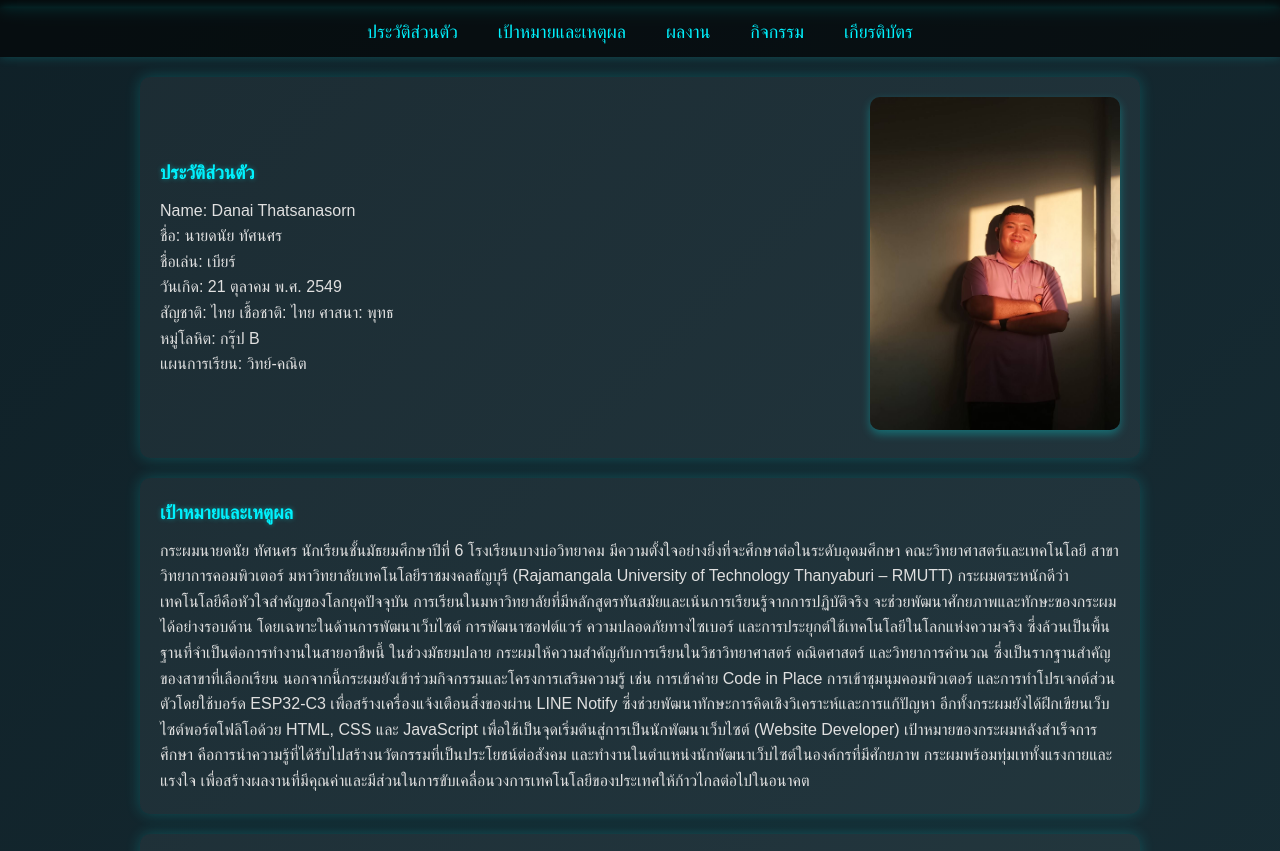
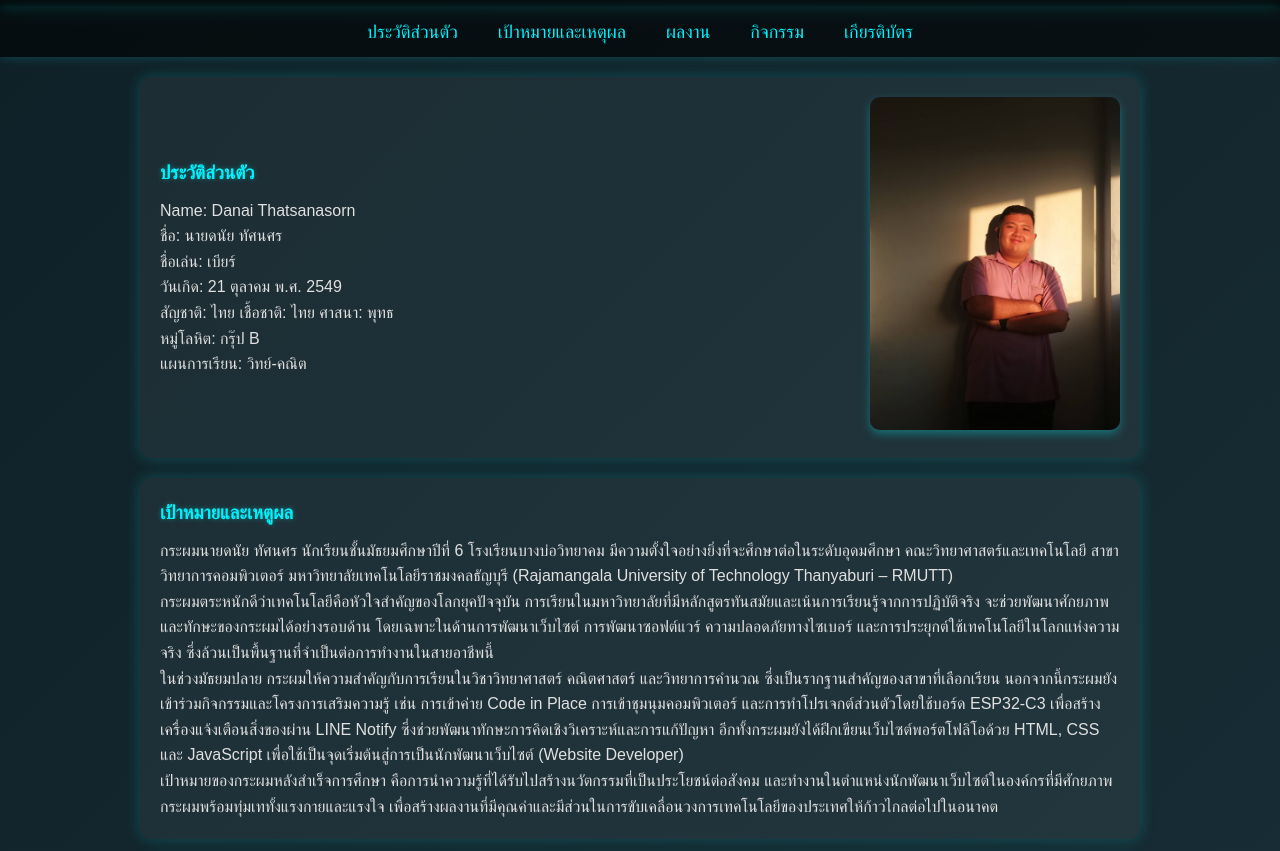
Before and after one commit to mrdanaita-arch/MyPortfolio, a plain HTML site: page index.html in a window 1280 px wide. Shown: the part 96-947 px from the top of the page. Drawn offline with Linux system fonts and the light colour scheme.

Commit message:
Update index.html

```diff
--- a/index.html
+++ b/index.html
@@ -47,11 +47,10 @@
             <div class="con2">
                 <div class="maincon info2"></div>
                 <h3>เป้าหมายและเหตูผล</h3>
-                <p>
-                         กระผมนายดนัย ทัศนศร นักเรียนชั้นมัธยมศึกษาปีที่ 6 โรงเรียนบางบ่อวิทยาคม มีความตั้งใจอย่างยิ่งที่จะศึกษาต่อในระดับอุดมศึกษา คณะวิทยาศาสตร์และเทคโนโลยี สาขาวิทยาการคอมพิวเตอร์ มหาวิทยาลัยเทคโนโลยีราชมงคลธัญบุรี (Rajamangala University of Technology Thanyaburi – RMUTT)
-    กระผมตระหนักดีว่าเทคโนโลยีคือหัวใจสำคัญของโลกยุคปัจจุบัน การเรียนในมหาวิทยาลัยที่มีหลักสูตรทันสมัยและเน้นการเรียนรู้จากการปฏิบัติจริง จะช่วยพัฒนาศักยภาพและทักษะของกระผมได้อย่างรอบด้าน โดยเฉพาะในด้านการพัฒนาเว็บไซต์ การพัฒนาซอฟต์แวร์ ความปลอดภัยทางไซเบอร์ และการประยุกต์ใช้เทคโนโลยีในโลกแห่งความจริง ซึ่งล้วนเป็นพื้นฐานที่จำเป็นต่อการทำงานในสายอาชีพนี้
-   ในช่วงมัธยมปลาย กระผมให้ความสำคัญกับการเรียนในวิชาวิทยาศาสตร์ คณิตศาสตร์ และวิทยาการคำนวณ ซึ่งเป็นรากฐานสำคัญของสาขาที่เลือกเรียน นอกจากนี้กระผมยังเข้าร่วมกิจกรรมและโครงการเสริมความรู้ เช่น การเข้าค่าย Code in Place การเข้าชุมนุมคอมพิวเตอร์ และการทำโปรเจกต์ส่วนตัวโดยใช้บอร์ด ESP32-C3 เพื่อสร้างเครื่องแจ้งเตือนสิ่งของผ่าน LINE Notify ซึ่งช่วยพัฒนาทักษะการคิดเชิงวิเคราะห์และการแก้ปัญหา อีกทั้งกระผมยังได้ฝึกเขียนเว็บไซต์พอร์ตโฟลิโอด้วย HTML, CSS และ JavaScript เพื่อใช้เป็นจุดเริ่มต้นสู่การเป็นนักพัฒนาเว็บไซต์ (Website Developer)
-    เป้าหมายของกระผมหลังสำเร็จการศึกษา คือการนำความรู้ที่ได้รับไปสร้างนวัตกรรมที่เป็นประโยชน์ต่อสังคม และทำงานในตำแหน่งนักพัฒนาเว็บไซต์ในองค์กรที่มีศักยภาพ กระผมพร้อมทุ่มเททั้งแรงกายและแรงใจ เพื่อสร้างผลงานที่มีคุณค่าและมีส่วนในการขับเคลื่อนวงการเทคโนโลยีของประเทศให้ก้าวไกลต่อไปในอนาคต </p>
+                <p>        กระผมนายดนัย ทัศนศร นักเรียนชั้นมัธยมศึกษาปีที่ 6 โรงเรียนบางบ่อวิทยาคม มีความตั้งใจอย่างยิ่งที่จะศึกษาต่อในระดับอุดมศึกษา คณะวิทยาศาสตร์และเทคโนโลยี สาขาวิทยาการคอมพิวเตอร์ มหาวิทยาลัยเทคโนโลยีราชมงคลธัญบุรี (Rajamangala University of Technology Thanyaburi – RMUTT)</p>
+    <p>กระผมตระหนักดีว่าเทคโนโลยีคือหัวใจสำคัญของโลกยุคปัจจุบัน การเรียนในมหาวิทยาลัยที่มีหลักสูตรทันสมัยและเน้นการเรียนรู้จากการปฏิบัติจริง จะช่วยพัฒนาศักยภาพและทักษะของกระผมได้อย่างรอบด้าน โดยเฉพาะในด้านการพัฒนาเว็บไซต์ การพัฒนาซอฟต์แวร์ ความปลอดภัยทางไซเบอร์ และการประยุกต์ใช้เทคโนโลยีในโลกแห่งความจริง ซึ่งล้วนเป็นพื้นฐานที่จำเป็นต่อการทำงานในสายอาชีพนี้</p>
+   <p>ในช่วงมัธยมปลาย กระผมให้ความสำคัญกับการเรียนในวิชาวิทยาศาสตร์ คณิตศาสตร์ และวิทยาการคำนวณ ซึ่งเป็นรากฐานสำคัญของสาขาที่เลือกเรียน นอกจากนี้กระผมยังเข้าร่วมกิจกรรมและโครงการเสริมความรู้ เช่น การเข้าค่าย Code in Place การเข้าชุมนุมคอมพิวเตอร์ และการทำโปรเจกต์ส่วนตัวโดยใช้บอร์ด ESP32-C3 เพื่อสร้างเครื่องแจ้งเตือนสิ่งของผ่าน LINE Notify ซึ่งช่วยพัฒนาทักษะการคิดเชิงวิเคราะห์และการแก้ปัญหา อีกทั้งกระผมยังได้ฝึกเขียนเว็บไซต์พอร์ตโฟลิโอด้วย HTML, CSS และ JavaScript เพื่อใช้เป็นจุดเริ่มต้นสู่การเป็นนักพัฒนาเว็บไซต์ (Website Developer)</p>
+   <p> เป้าหมายของกระผมหลังสำเร็จการศึกษา คือการนำความรู้ที่ได้รับไปสร้างนวัตกรรมที่เป็นประโยชน์ต่อสังคม และทำงานในตำแหน่งนักพัฒนาเว็บไซต์ในองค์กรที่มีศักยภาพ กระผมพร้อมทุ่มเททั้งแรงกายและแรงใจ เพื่อสร้างผลงานที่มีคุณค่าและมีส่วนในการขับเคลื่อนวงการเทคโนโลยีของประเทศให้ก้าวไกลต่อไปในอนาคต </p>
 
 
             </div>
```
